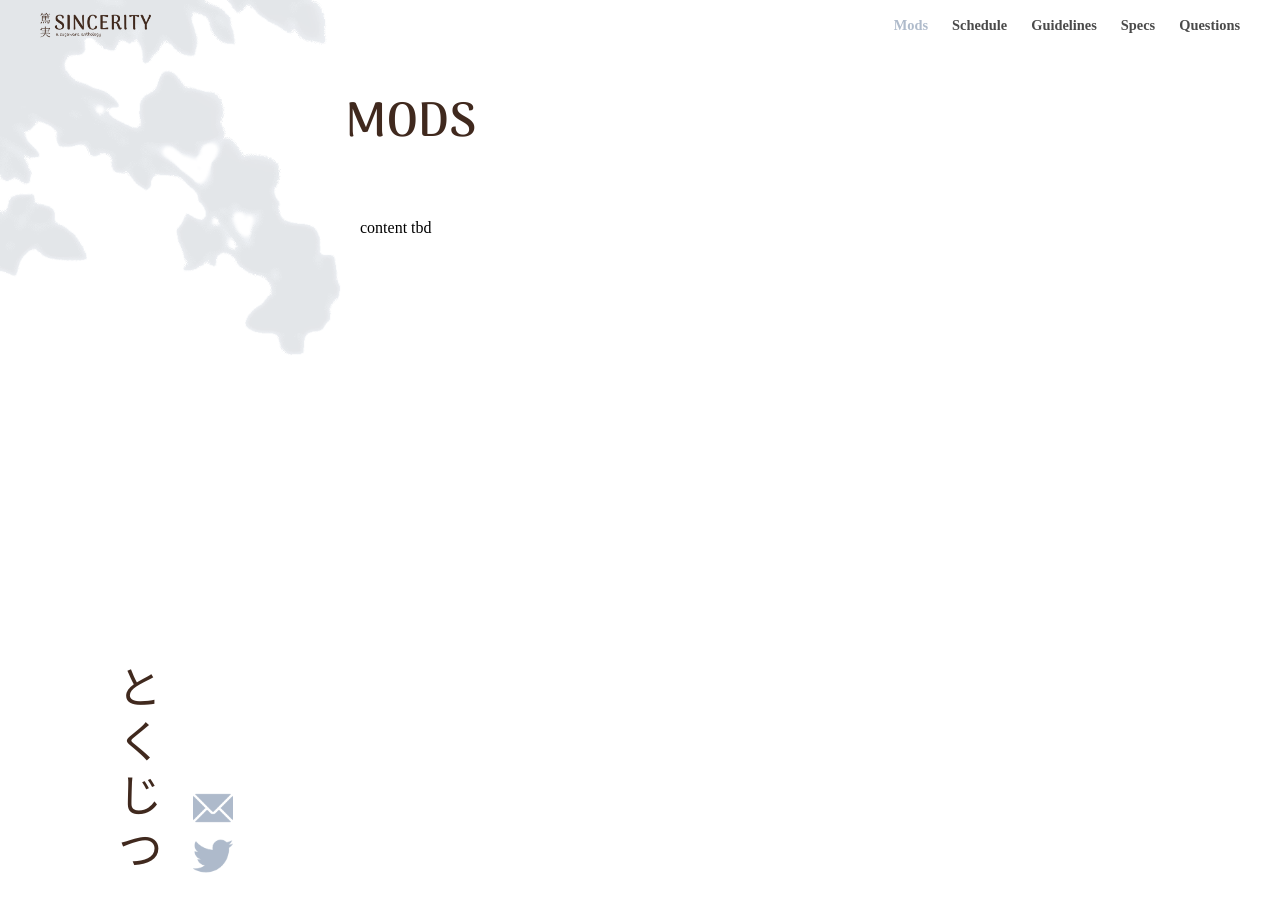
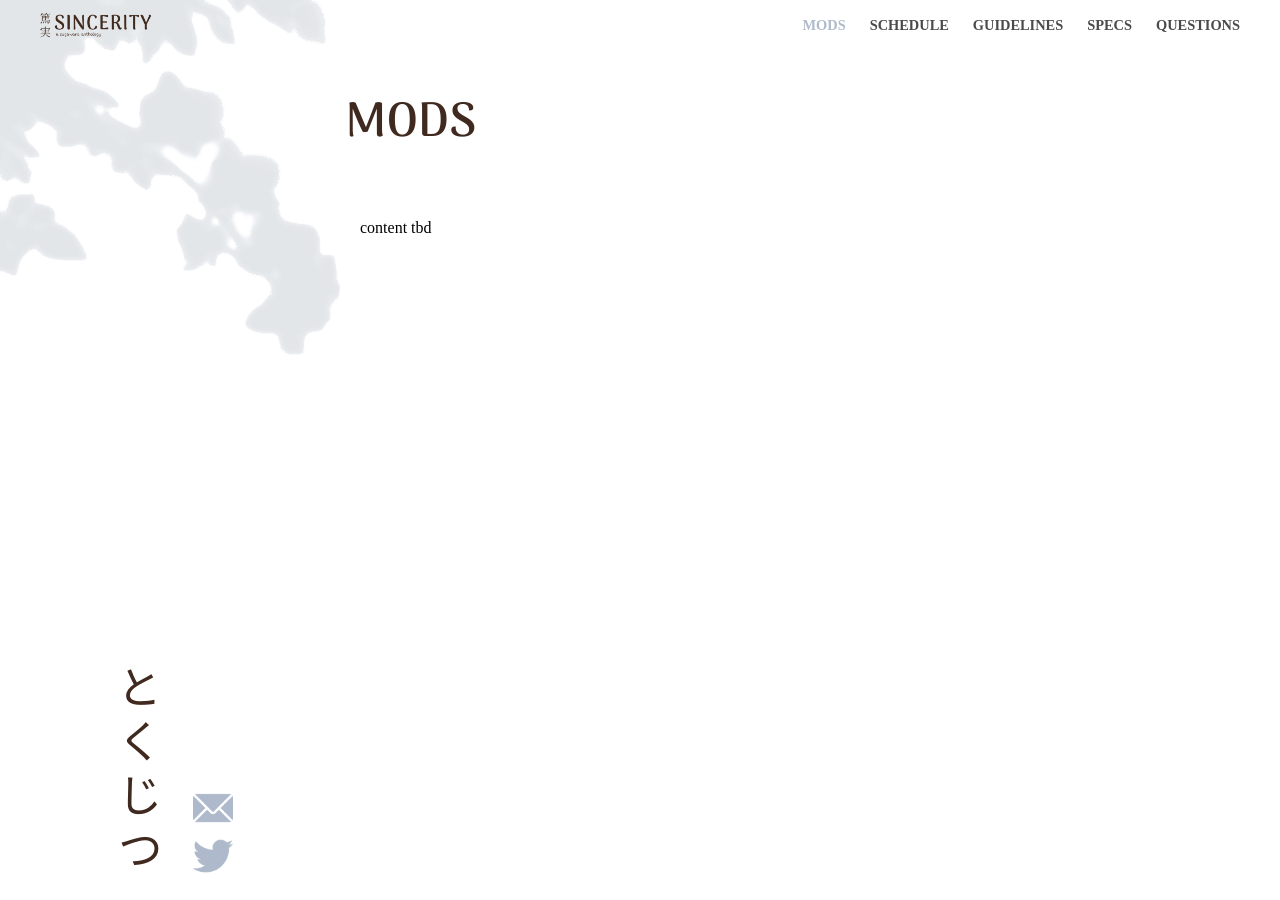
Before and after one commit to sugawara-collective/sincerity, a Jekyll site: the page built from _pages/02_mods.md, in a window 1280 px wide. Built offline with Jekyll 4.4.1, drawn with Linux system fonts in a browser that asks for light colours; some web fonts are replaced.

Commit message:
update margin mobile

```diff
--- a/_sass/_base.scss
+++ b/_sass/_base.scss
@@ -32,6 +32,7 @@ html {
 @media screen and (max-width: 948px) {
   html {
     background-size: 45% auto;
+    margin: 5px;
   }
 }
 
--- a/_sass/_layout.scss
+++ b/_sass/_layout.scss
@@ -47,6 +47,7 @@
   min-height: 3.25rem;
   position: relative;
   z-index: 30;
+  text-transform: uppercase;
 }
 .navbar-burger {
   -moz-appearance: none;
--- a/css/home.scss
+++ b/css/home.scss
@@ -133,6 +133,9 @@
 }
 
 @media screen and (max-width: 1024px) {
+  html {
+    background: #afbbcb;
+  }
   .right-side {
     width: 100vw;
     height: 100vh;
```
